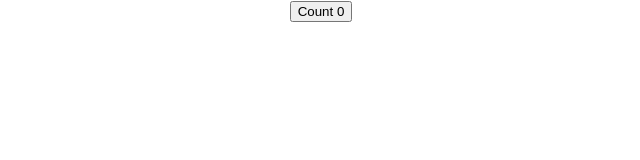
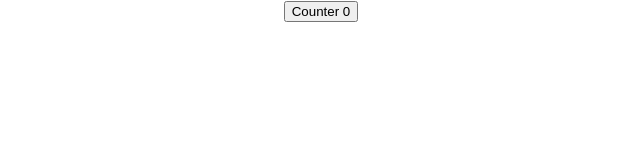
Before and after one commit to itsevalieu/react-hooks, a React (Create React App) app in the folder client/: page / in a window 1280 px wide. Shown: the top 160 px of the page, without its empty margins (319-959 px from the left). Built offline with nearby package versions, Linux system fonts and the light colour scheme.

Commit message:
Create React HookCounter example

```diff
--- a/client/src/App.js
+++ b/client/src/App.js
@@ -1,10 +1,13 @@
 import React from 'react';
 import './App.css';
 import ClassCounter from './components/ClassCounter';
+import HookCounter from './components/HookCounter';
+
 function App() {
   return (
     <div className="App">
-      <ClassCounter />
+      {/* <ClassCounter /> */}
+      <HookCounter />
     </div>
   );
 }
--- /dev/null
+++ b/client/src/components/HookCounter.js
@@ -0,0 +1,12 @@
+import React, { useState } from 'react';
+
+export default function HookCounter() {
+
+    const [count, setCount] = useState(0); //array destructuring
+
+    return (
+        <div>
+            <button onClick={() => setCount(count + 1)}>Counter {count}</button>
+        </div>
+    );
+}
```
